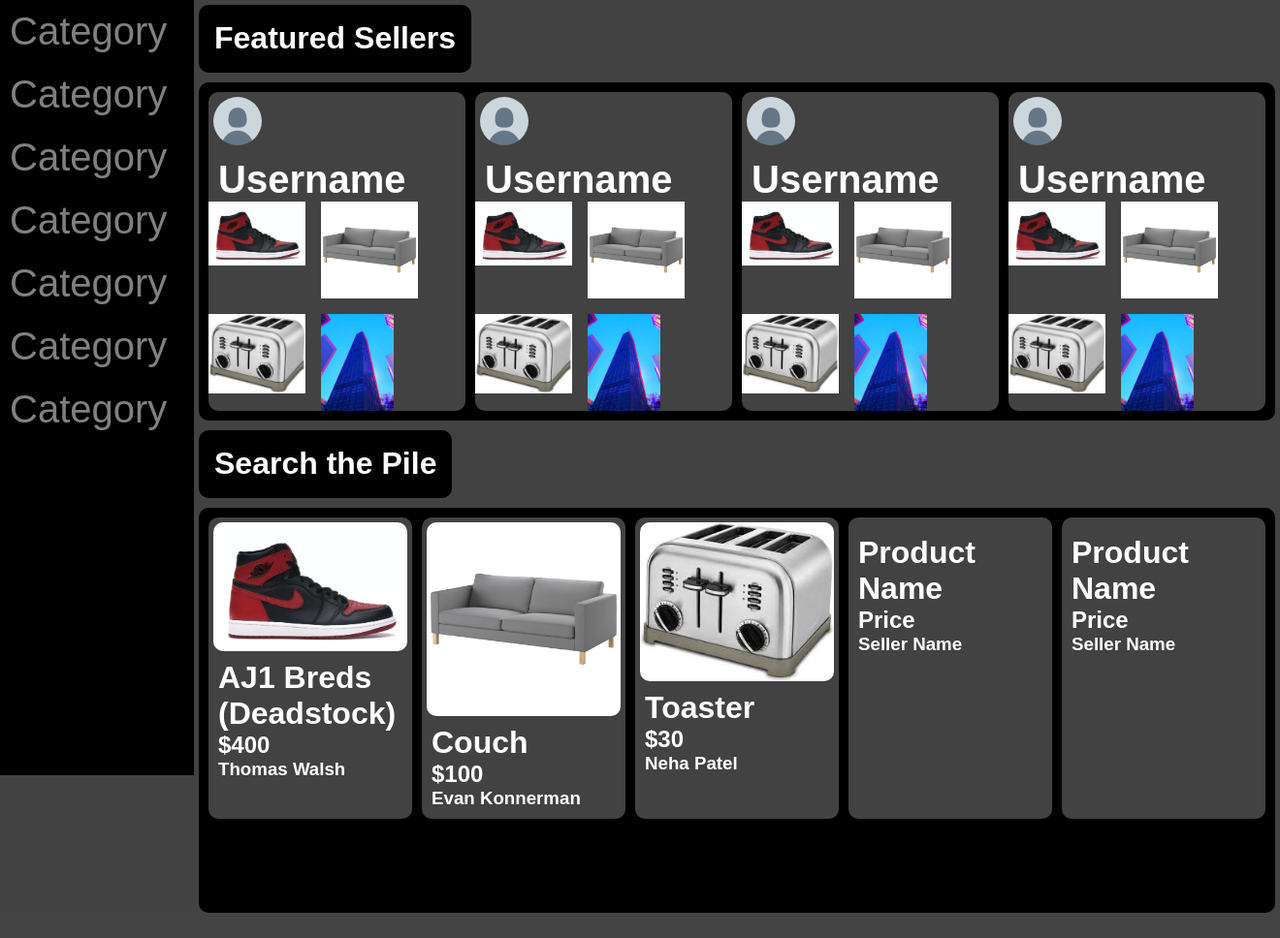
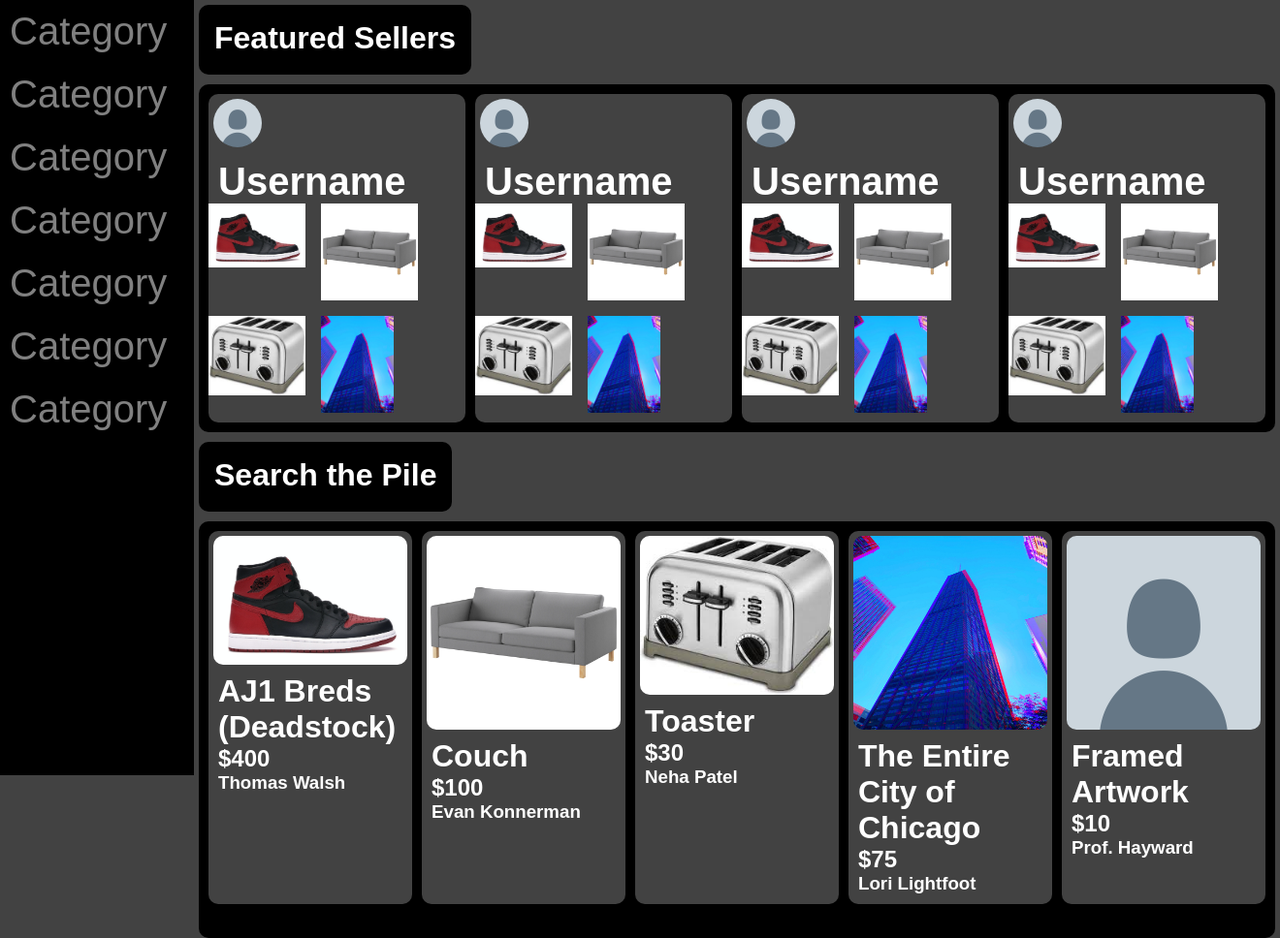
Before and after one commit to sharpnachos/OGS, a PHP site: page /test.html in a window 1320 px wide. Shown: the part 75-1043 px from the top of the page at 97% size. Before the commit the page ends 1017 px from the top, so only its background shows below. Run offline with PHP 8.4, Linux system fonts and the light colour scheme.

Commit message:
links and stuff

```diff
--- a/OGS/css/test.css
+++ b/OGS/css/test.css
@@ -3,6 +3,11 @@
     margin: 0;
     padding: 0;
     box-sizing: border-box;
+}
+
+a{
+    text-decoration: none;
+    color: white;
 }
 
 /*Body Stuff*/
@@ -127,6 +132,11 @@ aside li{
     margin-left: 10px;
     margin-right: 10px;
     font-size: 40px;
+    max-height:50px;
+}
+
+.innerBox2 a:hover{
+    text-shadow: 0 0 5px white, 0 0 7px white;
 }
 
 .FSProducts{
@@ -135,6 +145,7 @@ aside li{
     grid-template-columns: 1fr 1fr;
     grid-template-rows: 1fr 1fr;
     grid-gap: 1em;
+    margin-bottom: 10px;
 }
 
 .FSProducts img{
@@ -162,6 +173,10 @@ aside li{
     margin-right: 10px;
 }
 
+.innerBox4 a:hover{
+    text-shadow: 0 0 5px white, 0 0 7px white;
+}
+
 .innerBox4 h2{
     margin-left: 10px;
     margin-right: 10px;
@@ -176,7 +191,7 @@ aside li{
 .innerBox4 img{
     margin: 5px;
     width: 200px;
-    max-height: 300px;
+    max-height: 200px;
     border-radius: 10px;
 }
 
--- a/OGS/test.html
+++ b/OGS/test.html
@@ -7,7 +7,7 @@
     <body>
         <header>
             <h1 id="logo"><a href="index.html">OGS</a></h1>
-            <h2 id="profile"><a href="#">Profile</a></h2>
+            <h2 id="profile"><a href="profile.html">Profile</a></h2>
         </header>
         <aside>
             <ul>
@@ -28,7 +28,7 @@
                 <div class="wrapperFS">
                     <div class="innerBox2">
                         <img class="FSProfilePic" src="images/default-profile-pic.png">
-                        <h1>Username</h1>
+                        <h1><a href="profile.html">Username</a></h1>
                         <div class="FSProducts">
                             <img src="images/breds.jpg">
                             <img src="images/couch.jpg">
@@ -38,7 +38,7 @@
                     </div>
                     <div class="innerBox2">
                         <img class="FSProfilePic" src="images/default-profile-pic.png">
-                        <h1>Username</h1>
+                        <h1><a href="profile.html">Username</a></h1>
                         <div class="FSProducts">
                             <img src="images/breds.jpg">
                             <img src="images/couch.jpg">
@@ -48,7 +48,7 @@
                     </div>
                     <div class="innerBox2">
                         <img class="FSProfilePic" src="images/default-profile-pic.png">
-                        <h1>Username</h1>
+                        <h1><a href="profile.html">Username</a></h1>
                         <div class="FSProducts">
                             <img src="images/breds.jpg">
                             <img src="images/couch.jpg">
@@ -58,7 +58,7 @@
                     </div>
                     <div class="innerBox2">
                         <img class="FSProfilePic" src="images/default-profile-pic.png">
-                        <h1>Username</h1>
+                        <h1><a href="profile.html">Username</a></h1>
                         <div class="FSProducts">
                             <img src="images/breds.jpg">
                             <img src="images/couch.jpg">
@@ -75,33 +75,33 @@
                 <div class="wrapperSTP">
                     <div class="innerBox4">
                         <img src="images/breds.jpg">
-                        <h1>AJ1 Breds (Deadstock)</h1>
+                        <h1><a href="defaultProductPage.html">AJ1 Breds (Deadstock)</a></h1>
                         <h2>$400</h2>
                         <h3>Thomas Walsh</h3>
                     </div>
                     <div class="innerBox4">
                         <img src="images/couch.jpg">
-                        <h1>Couch</h1>
+                        <h1><a href="defaultProductPage.html">Couch</a></h1>
                         <h2>$100</h2>
                         <h3>Evan Konnerman</h3>
                     </div>
                     <div class="innerBox4">
                         <img src="images/toaster.jpg">
-                        <h1>Toaster</h1>
+                        <h1><a href="defaultProductPage.html">Toaster</a></h1>
                         <h2>$30</h2>
                         <h3>Neha Patel</h3>
                     </div>
                     <div class="innerBox4">
-                        <img>
-                        <h1>Product Name</h1>
-                        <h2>Price</h2>
-                        <h3>Seller Name</h3>
+                        <img src="images/city.png">
+                        <h1><a href="defaultProductPage.html">The Entire City of Chicago</a></h1>
+                        <h2>$75</h2>
+                        <h3>Lori Lightfoot</h3>
                     </div>
                     <div class="innerBox4">
-                        <img>
-                        <h1>Product Name</h1>
-                        <h2>Price</h2>
-                        <h3>Seller Name</h3>
+                        <img src="images/default-profile-pic.png">
+                        <h1><a href="defaultProductPage.html">Framed Artwork</a></h1>
+                        <h2>$10</h2>
+                        <h3>Prof. Hayward</h3>
                     </div>
                 </div>
             </div>
```
